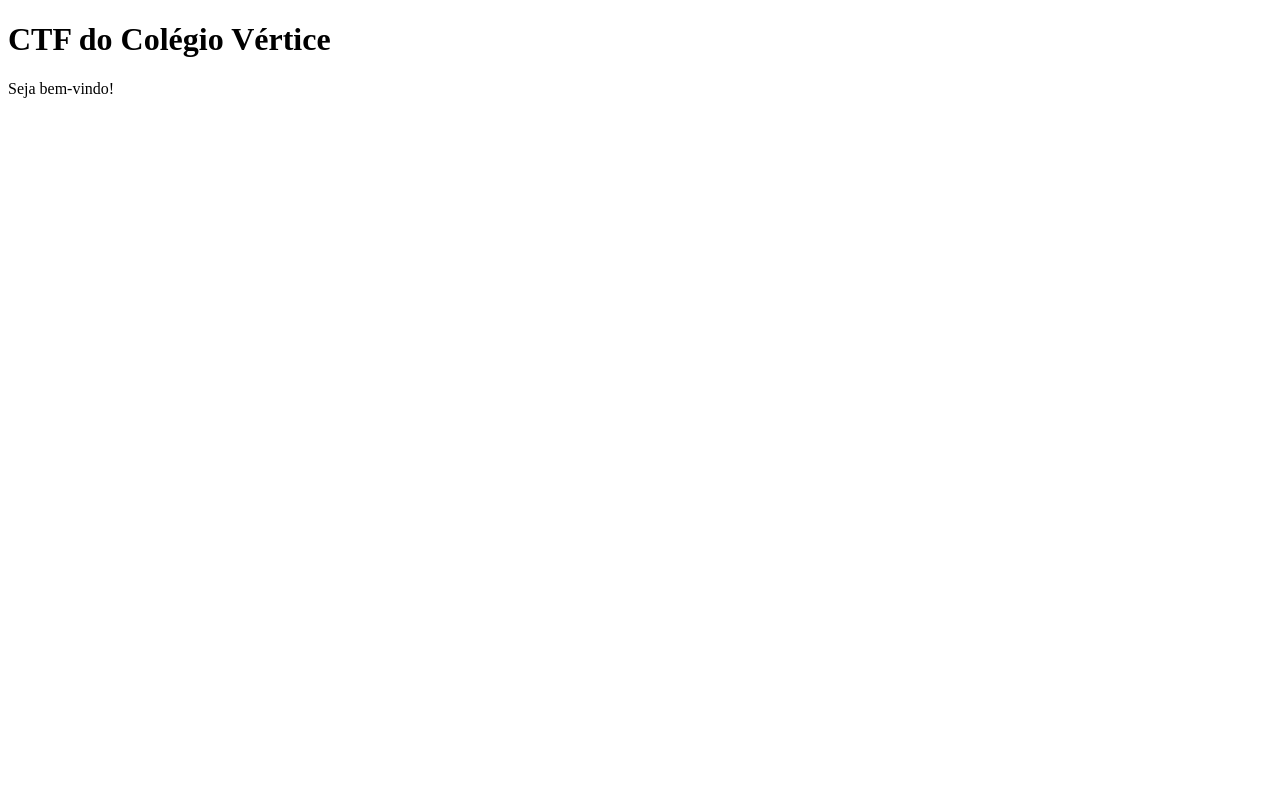
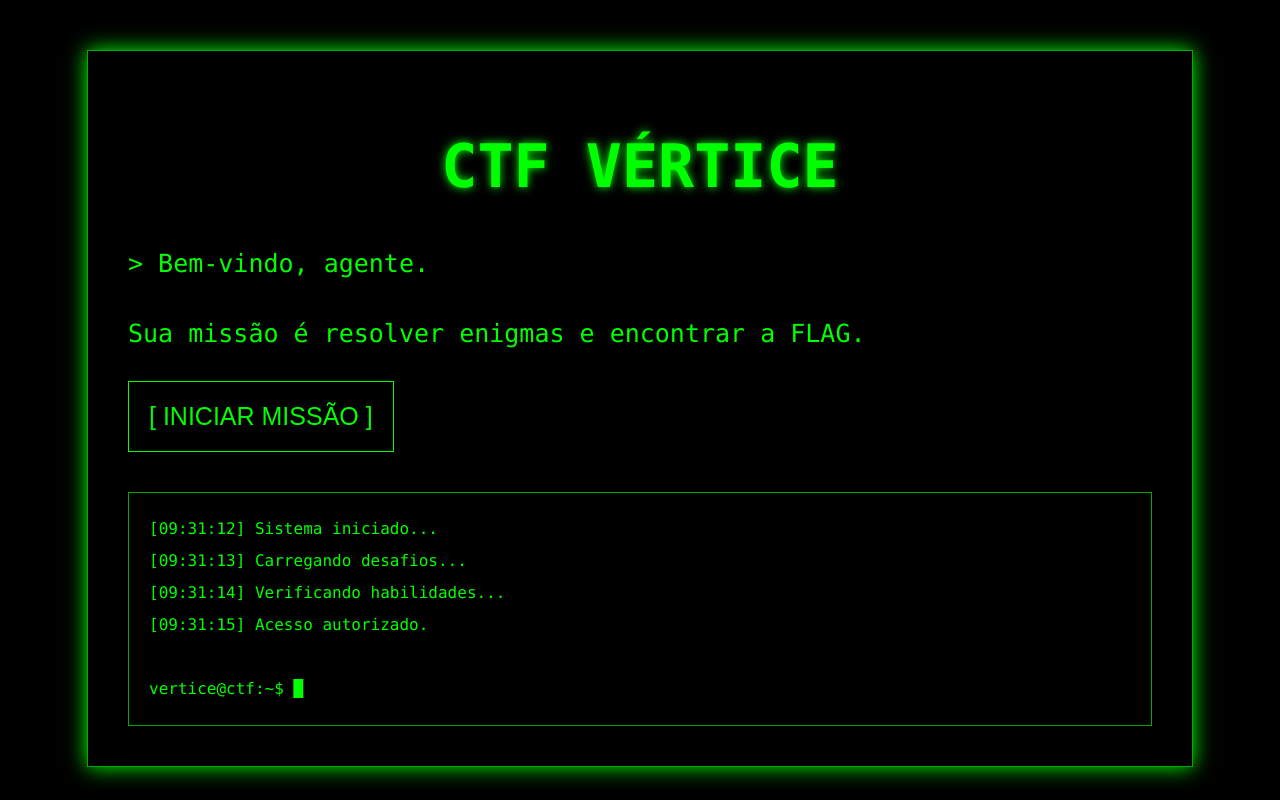
Before and after one commit to raphaelsm-alt/ctf, a plain HTML site: page index.html in a window 1280 px wide. Drawn offline with Linux system fonts and the light colour scheme.

Commit message:
Revise index.html for updated content and styles

```diff
--- a/index.html
+++ b/index.html
@@ -1,10 +1,91 @@
 <!DOCTYPE html>
-<html>
+<html lang="pt-br">
 <head>
-    <title>Meu CTF</title>
+<meta charset="UTF-8">
+<title>CTF Vértice</title>
+
+<style>
+
+body{
+    background-color:#000;
+    color:#00ff00;
+    font-family: Consolas, monospace;
+    margin:0;
+}
+
+.container{
+    width:80%;
+    margin:auto;
+    margin-top:50px;
+    border:1px solid #00aa00;
+    padding:40px;
+    box-shadow:0 0 20px #00ff00;
+}
+
+h1{
+    font-size:60px;
+    text-align:center;
+    text-shadow:0 0 10px #00ff00;
+}
+
+p{
+    font-size:25px;
+    line-height:1.8;
+}
+
+.botao{
+    background:black;
+    color:#00ff00;
+    border:1px solid #00ff00;
+    padding:20px;
+    font-size:25px;
+    cursor:pointer;
+}
+
+.botao:hover{
+    background:#003300;
+}
+
+.terminal{
+    margin-top:40px;
+    border:1px solid #00aa00;
+    padding:20px;
+    line-height:2;
+}
+
+</style>
+
 </head>
+
 <body>
-    <h1>CTF do Colégio Vértice</h1>
-    <p>Seja bem-vindo!</p>
+
+<div class="container">
+
+<h1>CTF VÉRTICE</h1>
+
+<p>> Bem-vindo, agente.</p>
+
+<p>
+Sua missão é resolver enigmas e encontrar a FLAG.
+</p>
+
+<button class="botao">
+[ INICIAR MISSÃO ]
+</button>
+
+<div class="terminal">
+
+[09:31:12] Sistema iniciado...<br>
+[09:31:13] Carregando desafios...<br>
+[09:31:14] Verificando habilidades...<br>
+[09:31:15] Acesso autorizado.<br><br>
+
+vertice@ctf:~$
+<span id="cursor">█</span>
+
+</div>
+
+</div>
+
 </body>
 </html>
```
